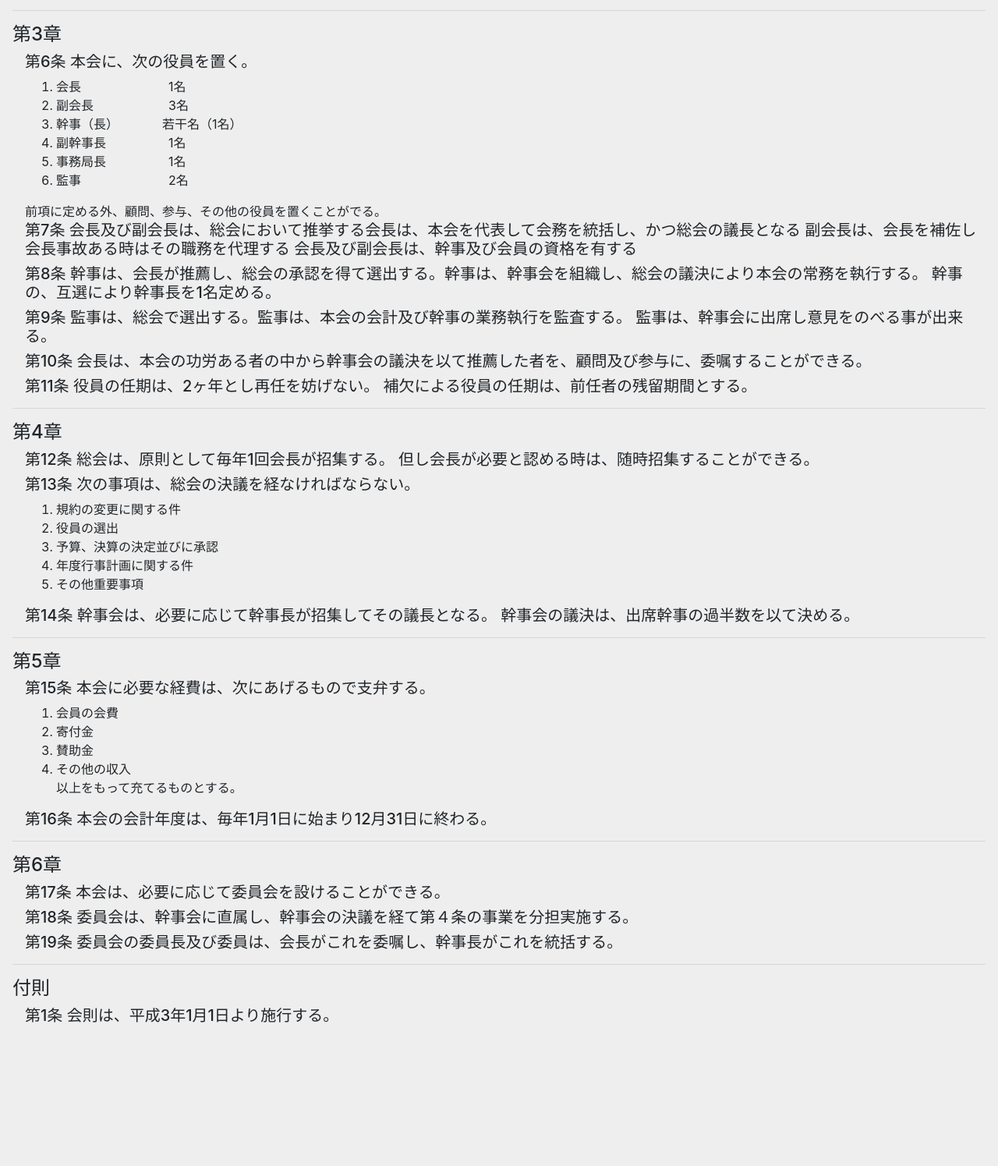
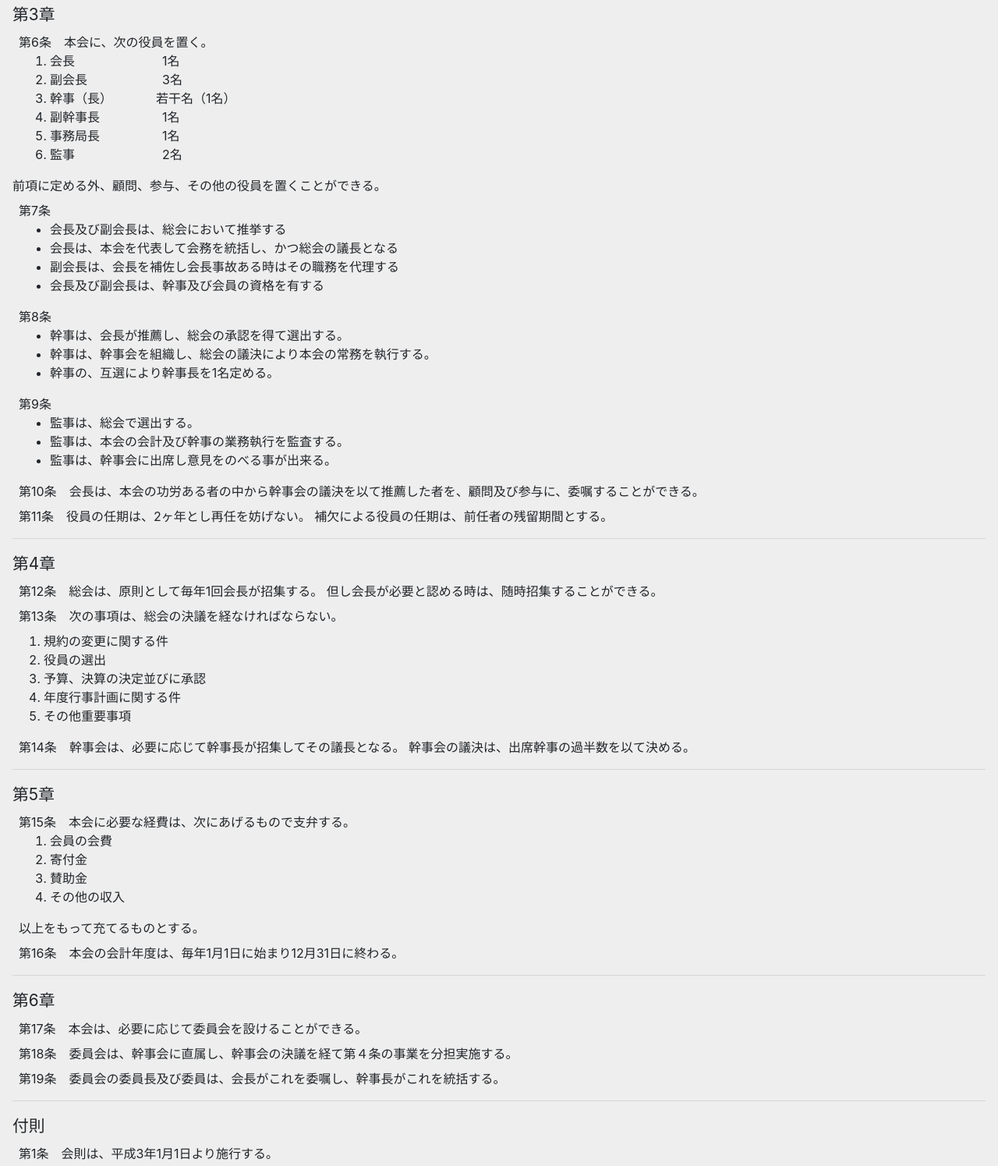
Before and after one commit to uryuichi/dotokai-website, a website: page src/pug/constitution.pug in a window 1280 px wide. Shown: the part 669-2164 px from the top of the page at 78% size. Before the commit the page ends 2007 px from the top, so only its background shows below. Drawn offline with nearby package versions, Linux system fonts and the light colour scheme; files that its build step writes are made by us from their sources; files whose address does not match are found by name.

Commit message:
会則のフォント指定を修正

```diff
--- a/src/pug/constitution.pug
+++ b/src/pug/constitution.pug
@@ -4,80 +4,107 @@ include _layout
 .content
   h2 松山北高校怒濤会(ボート部OB会)会則
   hr
-  h4 第1章 総則
-  .indent
-    h5 第1条 本会は、松山北高怒濤会と称す。
-    h5 第2条 本会は、事務局を松山市内に置き必要ある場合は、幹事会の承認を得て支部を置くことができる。
-    h5 第3条 本会は、愛媛県立松山北高漕艇部、漕艇部ＯＢ及び漕艇愛好者の漕艇に関する一切の活動を支援し、その健全な、発達、普及、並びに会員相互の親睦と漕艇に関する技術の向上を図る事を目的とする。
-    h5 第4条 本会は、前条の目的を達成する為に、次の活動を行う。
-    ol
-      li 愛媛県立松山北高漕艇部に対し技術的支援活動を行う
-      li 愛媛県漕艇協会の活動に協力
-      li 松山市漕艇協会の活動に協力
-      li 愛媛県高体連漕艇部の活動に協力
-      li 漕艇に関する情報の収集、調査、研究及び資料の配布
-      li 座談会、研修会、会員相互の親睦会の開催
-      li クラブチームの結成及び支援活動を行う
-      li 会員相互の連絡
-      li その他本会の目的を達成する為必要な事項
+  dl.constitution
+    dt.chapter 第1章
+    dd.chapter 総則
+    dt.section 第1条
+    dd.section 本会は、松山北高怒濤会と称す。
+    dt.section 第2条
+    dd.section 本会は、事務局を松山市内に置き必要ある場合は、幹事会の承認を得て支部を置くことができる。
+    dt.section 第3条
+    dd.section 本会は、愛媛県立松山北高漕艇部、漕艇部ＯＢ及び漕艇愛好者の漕艇に関する一切の活動を支援し、その健全な、発達、普及、並びに会員相互の親睦と漕艇に関する技術の向上を図る事を目的とする。
+    dt.section 第4条
+    dd.section 本会は、前条の目的を達成する為に、次の活動を行う。
+      ol.item
+        li 愛媛県立松山北高漕艇部に対し技術的支援活動を行う
+        li 愛媛県漕艇協会の活動に協力
+        li 松山市漕艇協会の活動に協力
+        li 愛媛県高体連漕艇部の活動に協力
+        li 漕艇に関する情報の収集、調査、研究及び資料の配布
+        li 座談会、研修会、会員相互の親睦会の開催
+        li クラブチームの結成及び支援活動を行う
+        li 会員相互の連絡
+        li その他本会の目的を達成する為必要な事項
     hr
-  h4 第2章
-  .indent
-    h5 第5条 本会は、愛媛県立松山北高等学校漕艇部卒業生及び漕艇に対して理解と関心を有するものの内、本会の目的に賛同するものをもって組織する。
-  hr
-  h4 第3章
-  .indent
-    h5 第6条 本会に、次の役員を置く。
-    ol
-      li 会長　　　　　　　1名
-      li 副会長　　　　　　3名
-      li 幹事（長）　　　　若干名（1名）
-      li 副幹事長　　　　　1名
-      li 事務局長　　　　　1名
-      li 監事　　　　　　　2名
-    | 前項に定める外、顧問、参与、その他の役員を置くことがでる。
-    h5 第7条 会長及び副会長は、総会において推挙する
-            |会長は、本会を代表して会務を統括し、かつ総会の議長となる
-            |副会長は、会長を補佐し会長事故ある時はその職務を代理する
-            |会長及び副会長は、幹事及び会員の資格を有する
-    h5 第8条 幹事は、会長が推薦し、総会の承認を得て選出する。
-            |幹事は、幹事会を組織し、総会の議決により本会の常務を執行する。
-            |幹事の、互選により幹事長を1名定める。
-    h5 第9条 監事は、総会で選出する。
-            |監事は、本会の会計及び幹事の業務執行を監査する。
-            |監事は、幹事会に出席し意見をのべる事が出来る。
-    h5 第10条 会長は、本会の功労ある者の中から幹事会の議決を以て推薦した者を、顧問及び参与に、委嘱することができる。
-    h5 第11条 役員の任期は、2ヶ年とし再任を妨げない。 補欠による役員の任期は、前任者の残留期間とする。
-  hr
-  h4 第4章
-  .indent
-    h5 第12条 総会は、原則として毎年1回会長が招集する。 但し会長が必要と認める時は、随時招集することができる。
-    h5 第13条 次の事項は、総会の決議を経なければならない。
-    ol
+    dt.chapter 第2章
+    dd.chapter &nbsp;
+    dt.section 第5条
+    dd.section 本会は、愛媛県立松山北高等学校漕艇部卒業生及び漕艇に対して理解と関心を有するものの内、本会の目的に賛同するものをもって組織する。
+    hr
+    dt.chapter 第3章
+    dd.chapter &nbsp;
+    dt.section 第6条
+    dd.section 本会に、次の役員を置く。
+      ol.item
+        li 会長　　　　　　　1名
+        li 副会長　　　　　　3名
+        li 幹事（長）　　　　若干名（1名）
+        li 副幹事長　　　　　1名
+        li 事務局長　　　　　1名
+        li 監事　　　　　　　2名
+    dd.item 前項に定める外、顧問、参与、その他の役員を置くことができる。
+    dt.section 第7条
+    dd.section &nbsp;
+      ul.item
+        li 会長及び副会長は、総会において推挙する
+        li 会長は、本会を代表して会務を統括し、かつ総会の議長となる
+        li 副会長は、会長を補佐し会長事故ある時はその職務を代理する
+        li 会長及び副会長は、幹事及び会員の資格を有する
+    dt.section 第8条
+    dd.section &nbsp;
+      ul.item
+        li 幹事は、会長が推薦し、総会の承認を得て選出する。
+        li 幹事は、幹事会を組織し、総会の議決により本会の常務を執行する。
+        li 幹事の、互選により幹事長を1名定める。
+    dt.section 第9条
+    dd.section &nbsp;
+      ul.item
+        li 監事は、総会で選出する。
+        li 監事は、本会の会計及び幹事の業務執行を監査する。
+        li 監事は、幹事会に出席し意見をのべる事が出来る。
+    dt.section 第10条
+    dd.section 会長は、本会の功労ある者の中から幹事会の議決を以て推薦した者を、顧問及び参与に、委嘱することができる。
+    dt.section 第11条
+    dd.section 役員の任期は、2ヶ年とし再任を妨げない。 補欠による役員の任期は、前任者の残留期間とする。
+    hr
+    dt.chapter 第4章
+    dd.chapter &nbsp;
+    dt.section 第12条
+    dd.section 総会は、原則として毎年1回会長が招集する。 但し会長が必要と認める時は、随時招集することができる。
+    dt.section 第13条
+    dd.section 次の事項は、総会の決議を経なければならない。
+    ol.item
       li 規約の変更に関する件
       li 役員の選出
       li 予算、決算の決定並びに承認
       li 年度行事計画に関する件
       li その他重要事項
-    h5 第14条 幹事会は、必要に応じて幹事長が招集してその議長となる。 幹事会の議決は、出席幹事の過半数を以て決める。
-  hr
-  h4 第5章
-  .indent
-    h5 第15条 本会に必要な経費は、次にあげるもので支弁する。
-    ol
-      li 会員の会費
-      li 寄付金
-      li 賛助金
-      li その他の収入
-      |以上をもって充てるものとする。
-    h5 第16条 本会の会計年度は、毎年1月1日に始まり12月31日に終わる。
-  hr
-  h4 第6章
-  .indent
-    h5 第17条 本会は、必要に応じて委員会を設けることができる。
-    h5 第18条 委員会は、幹事会に直属し、幹事会の決議を経て第４条の事業を分担実施する。
-    h5 第19条 委員会の委員長及び委員は、会長がこれを委嘱し、幹事長がこれを統括する。
-  hr
-  h4 付則
-  .indent
-    h5 第1条 会則は、平成3年1月1日より施行する。
+    dt.section 第14条
+    dd.section 幹事会は、必要に応じて幹事長が招集してその議長となる。 幹事会の議決は、出席幹事の過半数を以て決める。
+    hr
+    dt.chapter 第5章
+    dd.chapter &nbsp;
+    dt.section 第15条
+    dd.section 本会に必要な経費は、次にあげるもので支弁する。
+      ol.item
+        li 会員の会費
+        li 寄付金
+        li 賛助金
+        li その他の収入
+      | 以上をもって充てるものとする。
+    dt.section 第16条
+    dd.section 本会の会計年度は、毎年1月1日に始まり12月31日に終わる。
+    hr
+    dt.chapter 第6章
+    dd.chapter &nbsp;
+    dt.section 第17条
+    dd.section 本会は、必要に応じて委員会を設けることができる。
+    dt.section 第18条
+    dd.section 委員会は、幹事会に直属し、幹事会の決議を経て第４条の事業を分担実施する。
+    dt.section 第19条
+    dd.section 委員会の委員長及び委員は、会長がこれを委嘱し、幹事長がこれを統括する。
+    hr
+    dt.chapter 付則
+    dd.chapter &nbsp;
+    dt.section 第1条
+    dd.section 会則は、平成3年1月1日より施行する。
--- a/src/sass/style.sass
+++ b/src/sass/style.sass
@@ -7,7 +7,15 @@ body
 .song
   font-family: serif
 .constitution
+  dt
+    float: left
+    &::after
+      content: "　"
   .chapter
-
+    font-weight: normal
+    font-size: 1.3em
   .section
+    font-weight: normal
+    margin-left: 0.5em
   .item
+    font-weight: normal
```
Also changed, not shown: dest/constitution.html, dest/css/style.css.
